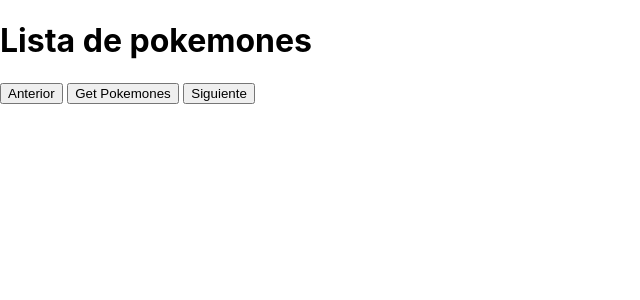
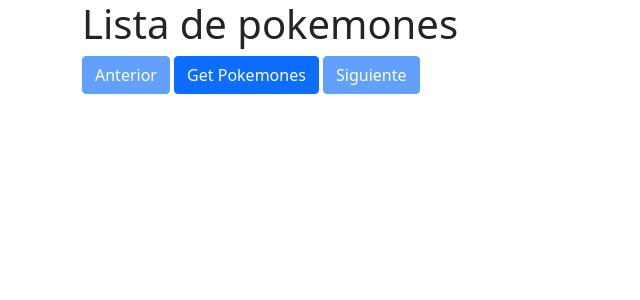
Before and after one commit to sberrus/react-redux, a React (Create React App) app: page / in a window 1280 px wide. Shown: the top 300 px of the page, without its empty margins (0-640 px from the left). Built offline with nearby package versions, Linux system fonts and the light colour scheme.

Commit message:
Incorporado react-bootstrap

```diff
--- a/package.json
+++ b/package.json
@@ -7,9 +7,9 @@
     "@testing-library/react": "^12.1.3",
     "@testing-library/user-event": "^13.5.0",
     "axios": "0.26.0",
-    "bootstrap": "5.1.3",
+    "bootstrap": "^5.1.3",
     "react": "^17.0.2",
-    "react-bootstrap": "2.1.2",
+    "react-bootstrap": "^2.1.2",
     "react-dom": "^17.0.2",
     "react-redux": "7.2.6",
     "react-scripts": "5.0.0",
--- a/src/components/Pokemones.jsx
+++ b/src/components/Pokemones.jsx
@@ -1,4 +1,5 @@
-import React, { useState } from "react";
+import React from "react";
+import { Container, Button } from "react-bootstrap";
 
 // Dispatch y selector son los metodos que nos permiten interactuar y leer datos de la store
 import { useDispatch, useSelector } from "react-redux";
@@ -10,41 +11,73 @@
 	// Instanciamos dispatch para poder interactuar con la store.
 	const dispatch = useDispatch();
 
-	// Instanciamos useSelector para poder leer los datos de la store.
-	// useSelector recibe un callback que recibe la store y nosotros podemos
-	// indicar a que datos de la store queremos acceder
 	const pokemones = useSelector((store) => {
 		return store.pokemones.results;
 	});
-
-	const offset = useSelector((store) => {
-		return store.pokemones.offset;
+	const nextUrl = useSelector((store) => {
+		return store.pokemones.next;
+	});
+	const previousUrl = useSelector((store) => {
+		return store.pokemones.previous;
 	});
 
 	return (
-		<div>
+		<Container>
 			<h1>Lista de pokemones</h1>
-			<button
+			{previousUrl ? (
+				<Button
 					onClick={() => {
 						dispatch(retrocederPaginaAction());
 					}}
 				>
 					Anterior
-			</button>{" "}
-			<button
+				</Button>
+			) : (
+				<Button
+					disabled
+					onClick={() => {
+						dispatch(retrocederPaginaAction());
+					}}
+				>
+					Anterior
+				</Button>
+			)}{" "}
+			{nextUrl ? (
+				<Button
+					disabled
 					onClick={() => {
 						dispatch(obtenerPokemonesAccion());
 					}}
 				>
 					Get Pokemones
-			</button>{" "}
-			<button
+				</Button>
+			) : (
+				<Button
+					onClick={() => {
+						dispatch(obtenerPokemonesAccion());
+					}}
+				>
+					Get Pokemones
+				</Button>
+			)}{" "}
+			{nextUrl ? (
+				<Button
 					onClick={() => {
 						dispatch(siguientePaginaAction());
 					}}
 				>
 					Siguiente
-			</button>
+				</Button>
+			) : (
+				<Button
+					disabled
+					onClick={() => {
+						dispatch(siguientePaginaAction());
+					}}
+				>
+					Siguiente
+				</Button>
+			)}
 			<ol>
 				{pokemones.map((pokemon) => (
 					<li key={pokemon.name}>
@@ -52,7 +85,7 @@
 					</li>
 				))}
 			</ol>
-		</div>
+		</Container>
 	);
 };
 
--- /dev/null
+++ b/src/helper/memo.js
@@ -0,0 +1,37 @@
+import axios from "axios";
+
+/**
+ * ME ACABO DE ACORDAR QUE ESTO NO ES MEMOIZATION PERO IGUAL SIRVE PARA
+ * NO REALIZAR QUERYS INNECESARIAS
+ */
+
+export const pokeApiMemo = async (url = "") => {
+	//verificar si existe el espacio en memoria
+	if (!localStorage.getItem("pokeApiMemo")) {
+		localStorage.setItem("pokeApiMemo", JSON.stringify({}));
+	}
+
+	//obtenemos el storage
+	const localStorageMemo = JSON.parse(localStorage.getItem("pokeApiMemo"));
+
+	//verificar si los datos no estan en localStorage buscando por su url
+	if (!localStorageMemo[url]) {
+		try {
+			//obtenemos la data
+			const res = await axios.get(url);
+
+			//insertamos la data en el objeto que se guardara en localstorage
+			localStorageMemo[url] = res.data;
+
+			// guardamos el objeto en localstorage
+			localStorage.setItem("pokeApiMemo", JSON.stringify(localStorageMemo));
+
+			// retornamos la data
+			return localStorageMemo[url];
+		} catch (error) {
+			console.log(error);
+		}
+	}
+
+	return localStorageMemo[url];
+};
--- a/src/redux/pokeDucks.js
+++ b/src/redux/pokeDucks.js
@@ -1,4 +1,5 @@
 import axios from "axios";
+import { pokeApiMemo } from "../helper/memo";
 
 //Constantes
 const dataInicial = {
@@ -29,37 +30,26 @@
 
 //Actions
 export const obtenerPokemonesAccion = () => async (dispatch) => {
-	try {
-		const res = await axios.get(`https://pokeapi.co/api/v2/pokemon?offset=0&limit=20`);
+	const url = `https://pokeapi.co/api/v2/pokemon?offset=0&limit=50`;
 
-		dispatch({ type: OBTENER_POKEMONES_EXITO, payload: res.data });
-	} catch (error) {
-		console.log(error);
-	}
+	const res = await pokeApiMemo(url);
+
+	dispatch({ type: OBTENER_POKEMONES_EXITO, payload: res });
 };
 
 export const siguientePaginaAction = () => async (dispatch, getState) => {
-	//Accedemos a las urls que nos devuelve la API
-	const nextUrl = getState().pokemones.next;
-	try {
-		// http
-		const res = await axios.get(nextUrl);
+	const nextUrl = getState().pokemones.next; //Api next url
 
-		dispatch({ type: SIGUIENTE_PAGINA_EXITO, payload: res.data });
-	} catch (error) {
-		console.log(error);
-	}
+	//Helper for memoization
+	const res = await pokeApiMemo(nextUrl);
+
+	dispatch({ type: SIGUIENTE_PAGINA_EXITO, payload: res });
 };
 export const retrocederPaginaAction = () => async (dispatch, getState) => {
-	//Accedemos a las urls que nos devuelve la API
-	const backUrl = getState().pokemones.previous;
+	const backUrl = getState().pokemones.previous; //Api previously url
 
-	try {
-		// http
-		const res = await axios.get(backUrl);
+	//Helper for memoization
+	const res = await pokeApiMemo(backUrl);
 
-		dispatch({ type: SIGUIENTE_PAGINA_EXITO, payload: res.data });
-	} catch (error) {
-		console.log(error);
-	}
+	dispatch({ type: SIGUIENTE_PAGINA_EXITO, payload: res });
 };
```
Also changed, not shown: public/index.html (+3 -6 lines), src/index.js (+9 -9 lines), 1 other file (tests, documents, lock files or other folders). Lines whose indentation alone changed are shown as unchanged.
